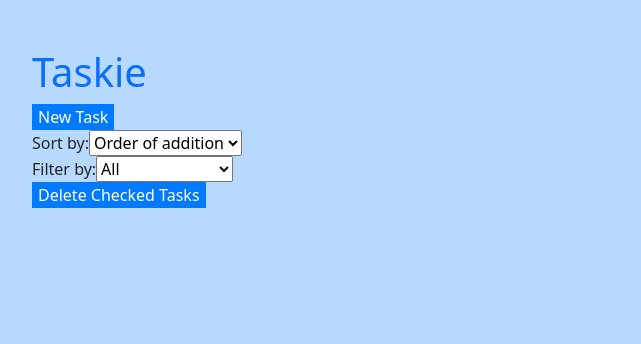
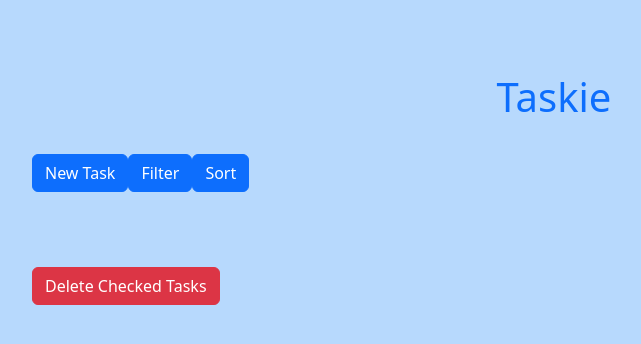
Before and after one commit to hafalxd/task_list, a React (Create React App) app: page / in a window 1280 px wide. Shown: the top 344 px of the page, without its empty margins (86-727 px from the left). Built offline with nearby package versions, Linux system fonts and the light colour scheme.

Commit message:
Taskie v0.2.1

```diff
--- a/src/App.css
+++ b/src/App.css
@@ -13,16 +13,8 @@ body {
 
 h1 {
   color: var(--primary-color);
-}
-
-button {
-  background-color: var(--blue);
-  color: white;
-  border: none;
-}
-
-button:hover {
-  background-color: var(--dark-blue);
+  text-align: center;
+  padding: 25px;
 }
 
 input[type="checkbox"]:checked + span {
@@ -54,3 +46,17 @@ form {
 .onTop {
   z-index: 1051 !important;
 }
+
+.navbar1 {
+  display: flex;
+  position: relative;
+  margin-bottom: 50px;
+}
+
+.tasklist {
+  padding-bottom: 25px;
+}
+
+.onetask {
+  margin-block: 12px;
+}
--- a/src/App.js
+++ b/src/App.js
@@ -2,18 +2,15 @@ import React, { useEffect, useState, useCallback } from 'react';
 import TaskList from './components/TaskList';
 import TaskInput from "./components/TaskInput";
 import TaskFilters from './components/TaskFilters';
-import { DndProvider } from 'react-dnd';
-import { HTML5Backend } from "react-dnd-html5-backend";
 import { v4 as uuidv4 } from 'uuid';
 import './App.css';
-
+import TaskSorters from './components/TaskSorters';
 
 
 const App = () => {
   const [sortOrder, setSortOrder] = useState('default');
   const [filter, setFilter] = useState('all');
   const [showModal, setShowModal] = useState(false);
-
 
   const [tasks, setTasks] = useState(() => {
     const savedTasks = localStorage.getItem("tasks");
@@ -103,7 +100,6 @@ const App = () => {
   const getSortedAndFilteredTasks = () => {
     let filteredTasks = tasks;
 
-
     if (filter === "completed") {
       filteredTasks = tasks.filter((task) => task.completed);
     } else if (filter === "notCompleted") {
@@ -129,18 +125,18 @@ const App = () => {
     setShowModal(!showModal);
   };
 
-
-
-
   return (
     <div className='App container'>
       <h1>Taskie</h1>
-      <button onClick={toggleModal}>New Task</button>
-      {showModal && <TaskInput onAdd={addTask} showModal={showModal} toggleModal={toggleModal}></TaskInput>}
+      <div className='navbar1'>
+        <button className='btn btn-primary' onClick={toggleModal}>New Task</button>
+        {showModal && <TaskInput onAdd={addTask} showModal={showModal} toggleModal={toggleModal}></TaskInput>}
 
-      <TaskFilters sortOrder={sortOrder} setSortOrder={setSortOrder} filter={filter} setFilter={setFilter}></TaskFilters>
+        <TaskFilters filter={filter} setFilter={setFilter}></TaskFilters>
 
-      <DndProvider backend={HTML5Backend}>
+        <TaskSorters sortOrder={sortOrder} setSortOrder={setSortOrder}></TaskSorters>
+      </div>
+      <div className='tasklist'>
         <TaskList
           tasks={getSortedAndFilteredTasks()}
           onToggle={toggleTask}
@@ -149,9 +145,8 @@ const App = () => {
           onDeleteChecked={deleteCheckedTasks}
           onMoveUp={moveTaskUp}
           onMoveDown={moveTaskDown}
-
         ></TaskList>
-      </DndProvider>
+        </div>
     </div>
   );
 };
--- a/src/components/Task.js
+++ b/src/components/Task.js
@@ -1,5 +1,6 @@
 import React, { useState } from "react";
 import 'bootstrap/dist/css/bootstrap.min.css';
+import './../App.css';
 
 const Task = ({ task, onToggle, onDelete, onEdit, isEditing, onEditButtonClick, onMoveUp, onMoveDown }) => {
     const [editedDescription, setEditedDescription] = useState(task.description);
@@ -22,7 +23,7 @@ const Task = ({ task, onToggle, onDelete, onEdit, isEditing, onEditButtonClick,
 
     return (
         <div>
-            <div className="container">
+            <div className="container taskoutline">
                 <div className="row">
                     <div className="col-6">
 
@@ -30,7 +31,7 @@ const Task = ({ task, onToggle, onDelete, onEdit, isEditing, onEditButtonClick,
                         {isEditing ? (
                             <form onSubmit={handleEditSubmit}>
                                 <input type="text" value={editedDescription} onChange={(e) => setEditedDescription(e.target.value)}></input>
-                                <button type="submit">Save</button>
+                                <button className="btn btn-primary" type="submit">Save</button>
                             </form>
                         ) : (
                             <span style={{ textDecoration: task.completed ? "line-through" : "none" }}>
--- a/src/components/TaskFilters.js
+++ b/src/components/TaskFilters.js
@@ -1,27 +1,29 @@
-import React from 'react';
+import React, { useState } from 'react';
+import './../App.css';
 
-const TaskFilters = ({ sortOrder, setSortOrder, filter, setFilter }) => {
+const TaskFilters = ({ filter, setFilter }) => {
+    const [showSelect, setShowSelect] = useState(false);
+
+    const toggleSelect = () => {
+        setShowSelect(!showSelect);
+    };
+
     return (
-    <div>
-      <div>
-        <label>Sort by:</label>
-        <select value={sortOrder} onChange={(e) => setSortOrder(e.target.value)}>
-          <option value="default">Order of addition</option>
-          <option value="asc">A-Z</option>
-          <option value="desc">Z-A</option>
-          <option value="dateAsc">Date Ascending</option>
-          <option value="dateDesc">Date Descending</option>
-        </select>
-      </div>
 
         <div>
-        <label>Filter by: </label>
-        <select value={filter} onChange={(e) => setFilter(e.target.value)}>
+            <button className='btn btn-primary' onClick={toggleSelect}>
+                Filter
+            </button>
+            {showSelect && (
+                <div class="form-floating">
+                    <select className='form-select' id='floatingSelect' aria-label="Floating label select example" value={filter} onChange={(e) => setFilter(e.target.value)}>
                         <option value="all">All</option>
                         <option value="completed">Completed</option>
                         <option value="notCompleted">Not Completed</option>
                     </select>
+                    <label for="floatingSelect">Choose filter option</label>
                 </div>
+            )}
         </div>
     );
 };
--- a/src/components/TaskInput.js
+++ b/src/components/TaskInput.js
@@ -1,5 +1,6 @@
 import React, { useState } from "react";
 import 'bootstrap/dist/css/bootstrap.min.css';
+import './../App.css';
 
 const TaskInput = ({ onAdd, showModal, toggleModal }) => {
     const [description, setDescription] = useState("");
--- a/src/components/TaskList.js
+++ b/src/components/TaskList.js
@@ -1,5 +1,6 @@
 import React, { useState } from "react";
 import Task from "./Task";
+import './../App.css';
 
 const TaskList = ({ tasks, onToggle, onDelete, onEdit, onDeleteChecked, onMoveUp, onMoveDown }) => {
     const [editingTaskId, setEditingTaskId] = useState(null);
@@ -13,10 +14,12 @@ const TaskList = ({ tasks, onToggle, onDelete, onEdit, onDeleteChecked, onMoveUp
     };
 
     return (
-            <div>
+        <>
+            <div className="tasklist">
                 {tasks
                     .filter((task) => task.id !== undefined)
                     .map((task) => (
+                        <div className="onetask">
                             <Task
                                 key={task.id}
                                 task={task}
@@ -29,9 +32,14 @@ const TaskList = ({ tasks, onToggle, onDelete, onEdit, onDeleteChecked, onMoveUp
                                 onMoveDown={onMoveDown}
 
                             ></Task>
+                        </div>
                     ))}
-                <button onClick={onDeleteChecked}>Delete Checked Tasks</button>
+
             </div>
+            <div>
+                <button className="btn btn-danger" onClick={onDeleteChecked}>Delete Checked Tasks</button>
+            </div>
+        </>
     );
 };
 
--- /dev/null
+++ b/src/components/TaskSorters.js
@@ -0,0 +1,33 @@
+import React, { useState } from 'react';
+import './../App.css';
+import 'bootstrap/dist/css/bootstrap.min.css';
+
+const TaskSorters = ({ sortOrder, setSortOrder }) => {
+    const [showSelect, setShowSelect] = useState(false);
+
+    const toggleSelect = () => {
+        setShowSelect(!showSelect);
+    };
+
+    return (
+        <div>
+            <button className='btn btn-primary' onClick={toggleSelect}>
+                Sort
+            </button>
+            {showSelect && (
+                <div class="form-floating">
+                    <select className='form-select' id='floatingSelect' aria-label="Floating label select example" value={sortOrder} onChange={(e) => setSortOrder(e.target.value)}>
+                        <option value="default">Order of addition</option>
+                        <option value="asc">A-Z</option>
+                        <option value="desc">Z-A</option>
+                        <option value="dateAsc">Date Ascending</option>
+                        <option value="dateDesc">Date Descending</option>
+                    </select>
+                    <label for="floatingSelect">Choose sort option</label>
+                </div>
+            )}
+        </div>
+    );
+};
+
+export default TaskSorters;
```
Lines whose indentation alone changed are shown as unchanged.
